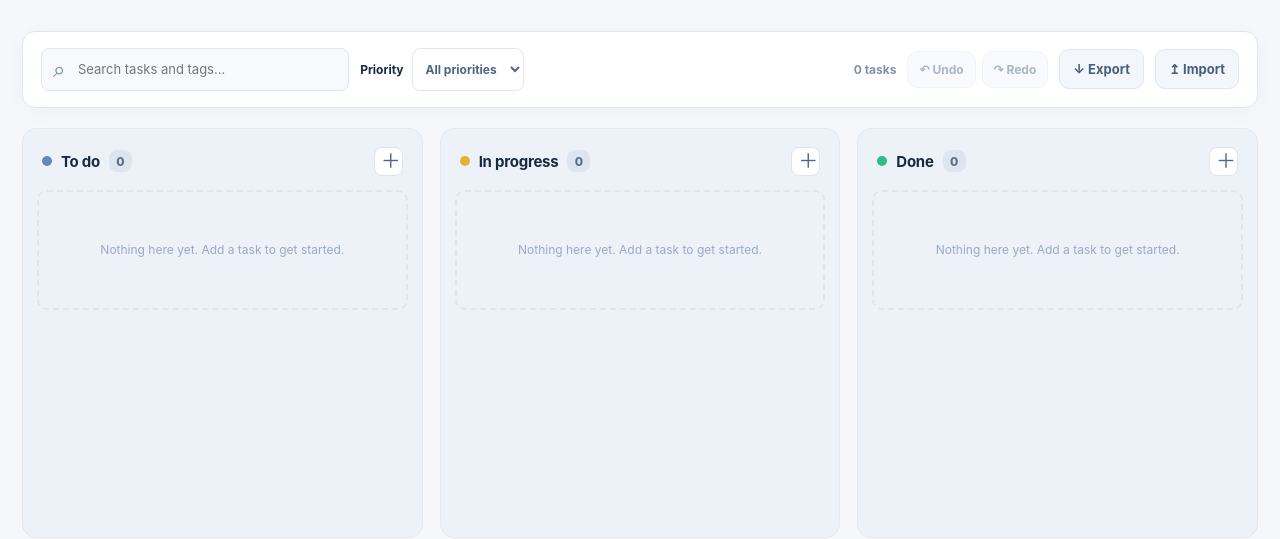
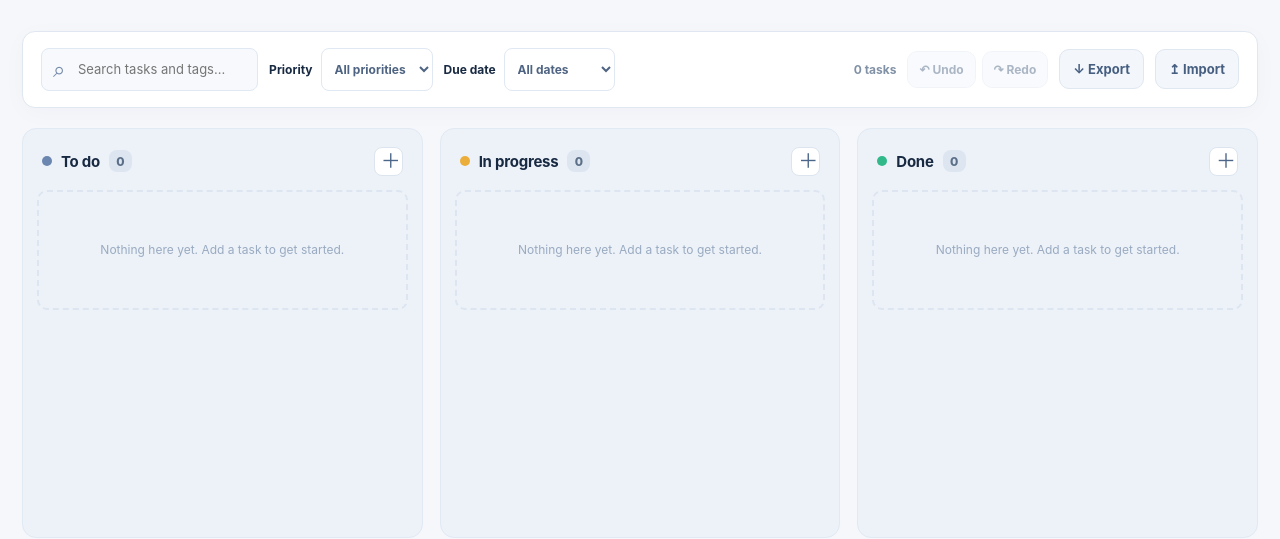
Before and after one commit to MeiRR17/kanban-local, a plain HTML site: page index.html in a window 1280 px wide. Shown: the part 285-824 px from the top of the page. Drawn offline with Linux system fonts and the light colour scheme.

Commit message:
feat(kanban): add due-date filter selector to board toolbar

```diff
--- a/index.html
+++ b/index.html
@@ -23,6 +23,7 @@
     <section class="toolbar" aria-label="Board controls">
       <div class="search-wrap"><label for="search" class="sr-only">Search tasks</label><span aria-hidden="true">⌕</span><input id="search" type="search" placeholder="Search tasks and tags..." autocomplete="off"></div>
       <div class="control"><label for="priority-filter">Priority</label><select id="priority-filter"><option value="all">All priorities</option><option value="high">High</option><option value="medium">Medium</option><option value="low">Low</option></select></div>
+      <div class="control"><label for="due-filter">Due date</label><select id="due-filter"><option value="all">All dates</option><option value="overdue">Overdue</option><option value="today">Due today</option><option value="next7">Next 7 days</option><option value="undated">No due date</option></select></div>
       <div class="toolbar-spacer"></div>
       <span id="total-count" class="total-count">0 tasks</span>
       <div class="history-actions" aria-label="Edit history">
```
